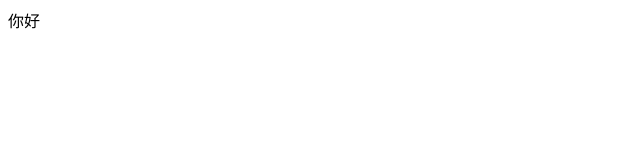
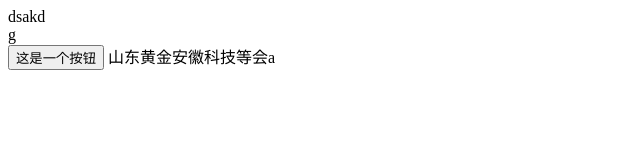
Before and after one commit to chenluzhong/ubiquitous-adventure, a plain HTML site: page index.html in a window 1280 px wide. Shown: the whole page, without its empty margins (0-640 px from the left). Drawn offline with nearby package versions, Linux system fonts and the light colour scheme.

Commit message:
Update index.html

```diff
--- a/index.html
+++ b/index.html
@@ -1 +1,37 @@
-你好
+<!DOCTYPE html>
+<html lang="en">
+<head>
+    <meta charset="UTF-8">
+    <link rel="stylesheet" href="./css/index.css">
+    <script src="js/jQuery.js"> </script>
+    <title>Title</title>
+</head>
+<body>
+
+
+<div class="father" id="test">
+    <span class="niha">
+        dsakd
+    </span>
+    <span class="dierge"></spancls>
+    <div class="pas">g
+        <div class="我是孙子"></div>
+    </div>
+    <div class="psds">
+
+    </div>
+    <button>
+        这是一个按钮
+    </button>
+    山东黄金安徽科技等会a
+</div>
+
+<script>
+//     var cls1 = $("div").attr("class","box2")1
+// console.log(cls1)
+    var cl = $("#test > span")
+    console.log(cl)
+
+</script>
+</body>
+</html>
```
